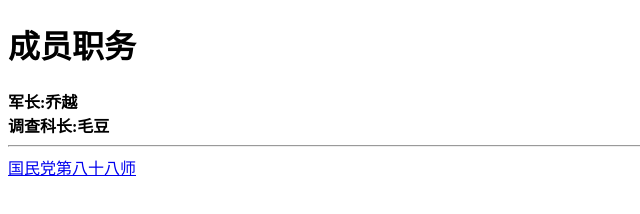
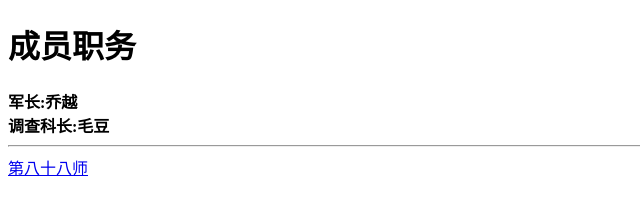
Before and after one commit to broken-0110/website, a plain HTML site: page index.html in a window 1280 px wide. Shown: the whole page, without its empty margins (0-640 px from the left). Drawn offline with Linux system fonts and the light colour scheme.

Commit message:
Fix HTML structure and update link text

```diff
--- a/index.html
+++ b/index.html
@@ -11,6 +11,7 @@
     <br>
     <strong>调查科长:毛豆</strong>
     <hr>
-    <a href="./Broken.mp4">国民党第八十八师</a>
+    <a href="./Broken.mp4">第八十八师</a>
 </body>
+
 </html>
```
